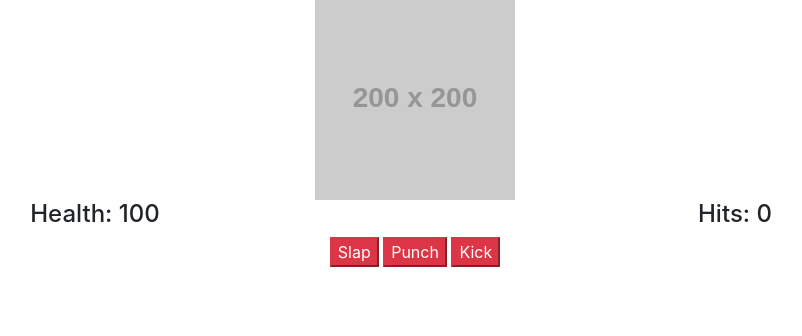
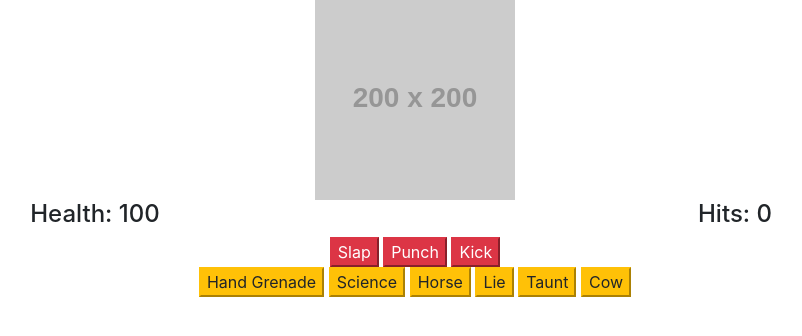
Before and after one commit to ricejl/SlapGame, a plain HTML site: page index.html in a window 1280 px wide. Shown: the whole page, without its empty margins (225-1027 px from the left). Drawn offline with nearby package versions, Linux system fonts and the light colour scheme; placeholder pictures from the web are drawn by us.

Commit message:
complete required components through part 2 step 7

```diff
--- a/game.js
+++ b/game.js
@@ -37,9 +37,6 @@ function giveTaunt() {
 function giveCow() {
     target.items.push(items.cow)
 }
-
-giveGrenade();
-giveCow();
 
 function addMods() {
     let modTotal = 0;
--- a/index.html
+++ b/index.html
@@ -34,6 +34,16 @@
                 </footer>
             </div>
         </div>
+        <div class="row">
+            <div class="col text-center">
+                <button onclick="giveGrenade()" class="btn-warning">Hand Grenade</button>
+                <button onclick="giveScience()" class="btn-warning">Science</button>
+                <button onclick="giveHorse()" class="btn-warning">Horse</button>
+                <button onclick="giveLie()" class="btn-warning">Lie</button>
+                <button onclick="giveTaunt()" class="btn-warning">Taunt</button>
+                <button onclick="giveCow()" class="btn-warning">Cow</button>
+            </div>
+        </div>
     </div>
 
     <script src="game.js"></script>
```
